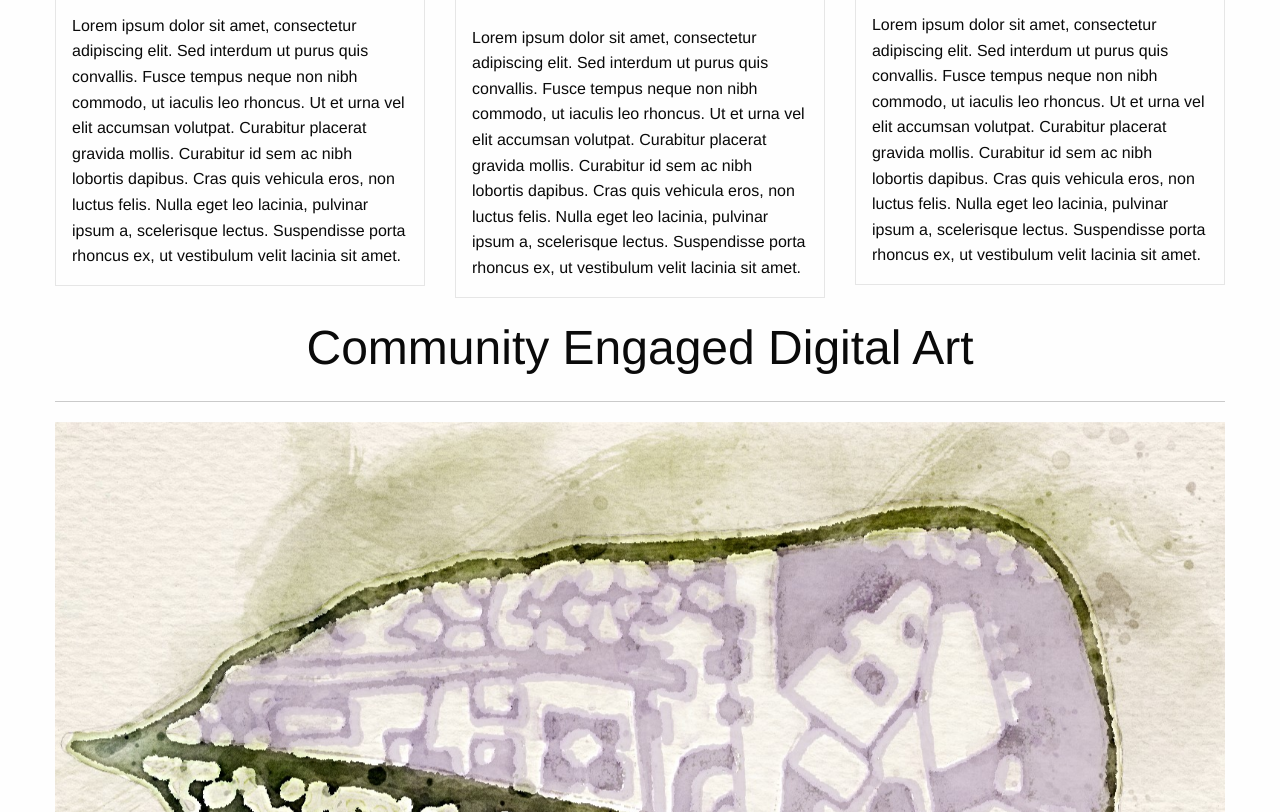
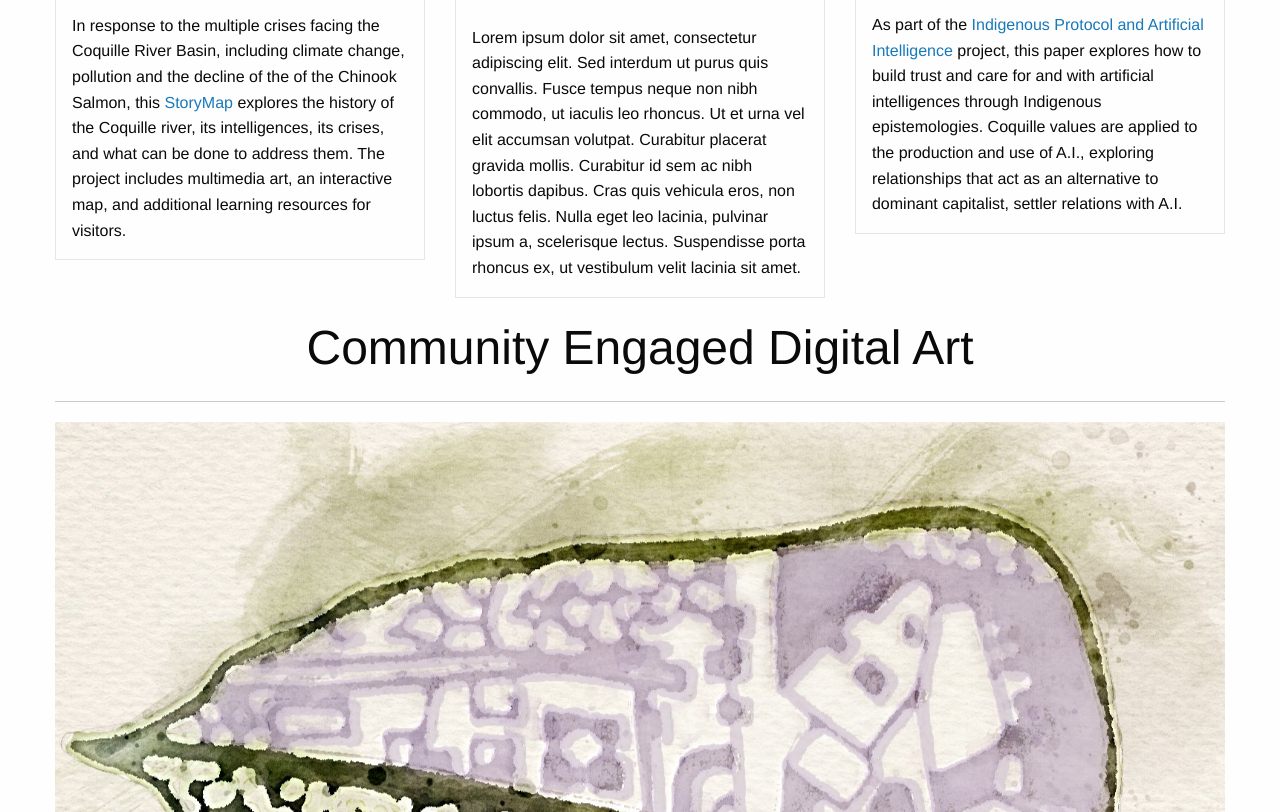
Before and after one commit to AshleyCordes/ashleycordes.github.io, a website: page index.html in a window 1280 px wide. Shown: the part 919-1731 px from the top of the page. Drawn offline with Linux system fonts and the light colour scheme.

Commit message:
Added two of the three project desc

```diff
--- a/index.html
+++ b/index.html
@@ -69,7 +69,12 @@
                                             <img src="img/salmon.jpg">
                                           </div>
                                           <div class="card-section">
-                                                  <p>Lorem ipsum dolor sit amet, consectetur adipiscing elit. Sed interdum ut purus quis convallis. Fusce tempus neque non nibh commodo, ut iaculis leo rhoncus. Ut et urna vel elit accumsan volutpat. Curabitur placerat gravida mollis. Curabitur id sem ac nibh lobortis dapibus. Cras quis vehicula eros, non luctus felis. Nulla eget leo lacinia, pulvinar ipsum a, scelerisque lectus. Suspendisse porta rhoncus ex, ut vestibulum velit lacinia sit amet.</p>
+                                                  <p>In response to the multiple crises facing the Coquille River Basin, including climate change, pollution
+                                                    and the decline of the of the Chinook Salmon, this
+                                                    <a href="https://storymaps.arcgis.com/stories/3678bc6932c74332b0d57adf3434aa55">StoryMap</a>
+                                                    explores the history of the Coquille river, its intelligences, its crises, and what can be done to address them.
+                                                    The project includes multimedia art, an interactive map, and additional learning resources for visitors.
+                                                  </p>
                                           </div>
                                         </div>
                                 </div>
@@ -95,7 +100,14 @@
                                             <img src="img/dentalium.png">
                                           </div>
                                           <div class="card-section">
-                                                  <p>Lorem ipsum dolor sit amet, consectetur adipiscing elit. Sed interdum ut purus quis convallis. Fusce tempus neque non nibh commodo, ut iaculis leo rhoncus. Ut et urna vel elit accumsan volutpat. Curabitur placerat gravida mollis. Curabitur id sem ac nibh lobortis dapibus. Cras quis vehicula eros, non luctus felis. Nulla eget leo lacinia, pulvinar ipsum a, scelerisque lectus. Suspendisse porta rhoncus ex, ut vestibulum velit lacinia sit amet.</p>
+                                                  <p>As part of the
+                                                    <a href="https://spectrum.library.concordia.ca/986506/7/Indigenous_Protocol_and_AI_2020.pdf">
+                                                      Indigenous Protocol and Artificial Intelligence
+                                                    </a>
+                                                    project, this paper explores how to build trust and care for and with artificial intelligences
+                                                    through Indigenous epistemologies. Coquille values are applied to the production and use of A.I.,
+                                                    exploring relationships that act as an alternative to dominant capitalist, settler relations with A.I.
+                                                  </p>
                                           </div>
                                         </div>
                                 </div>
```
